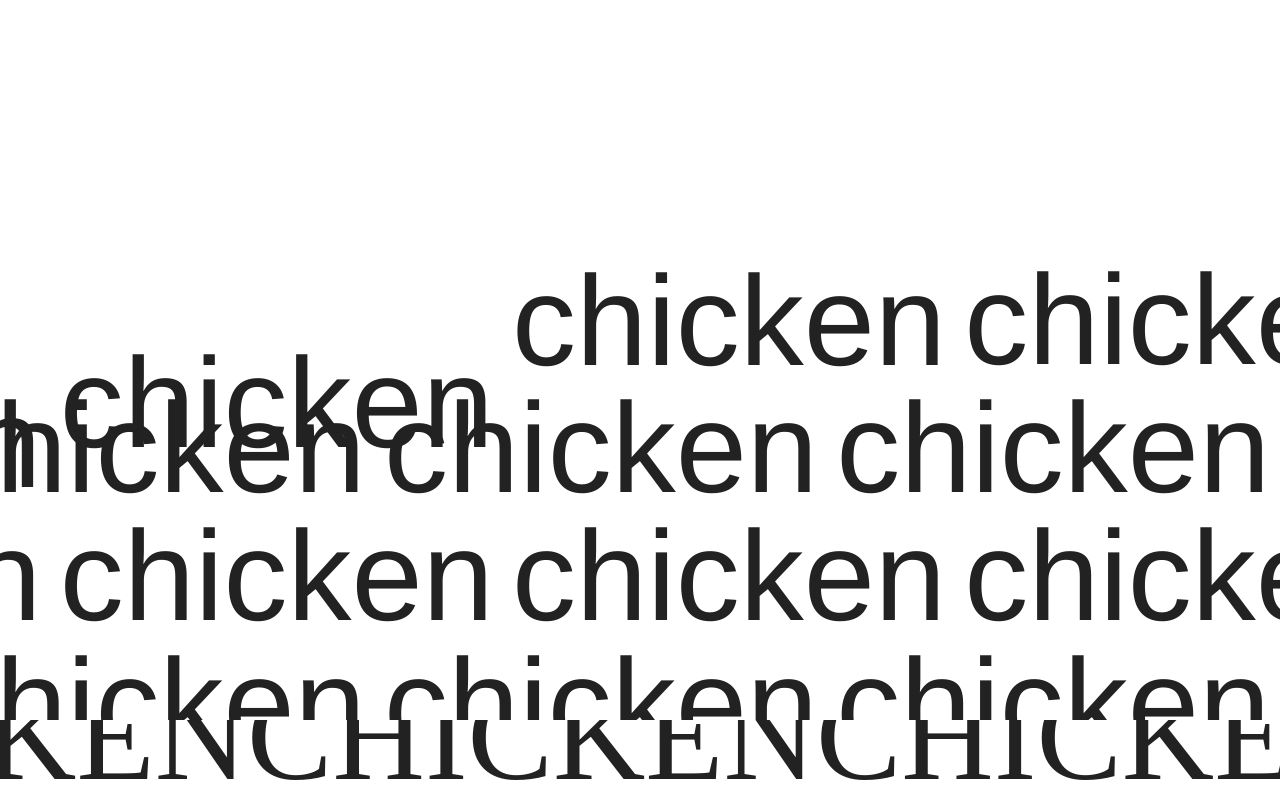
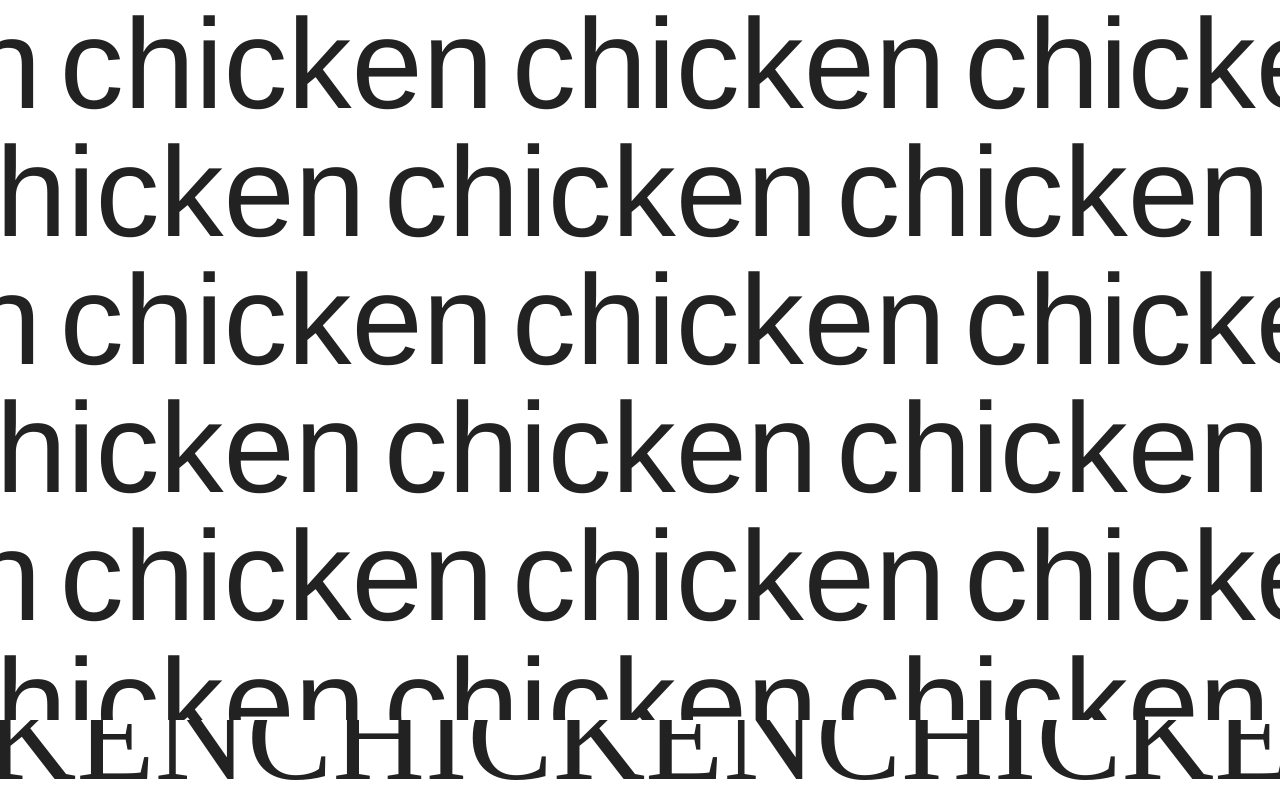
Before and after one commit to vince19972/Chicken-Parrot-Sparrow, a Vue app: page / in a window 1280 px wide. Shown: the part 880-1680 px from the top of the page. Built offline with nearby package versions, Linux system fonts and the light colour scheme.

Commit message:
[chicken] increase columns count

```diff
--- a/src/components/comps/Chicken/Selection.vue
+++ b/src/components/comps/Chicken/Selection.vue
@@ -32,7 +32,7 @@
   get textCount() {
     return {
       row: Math.ceil(this.windowSize.height / this.textValue.height),
-      col: Math.ceil(this.windowSize.width / this.textValue.width) * 3
+      col: Math.ceil(this.windowSize.width / this.textValue.width) * 4
     };
   }
 
```
